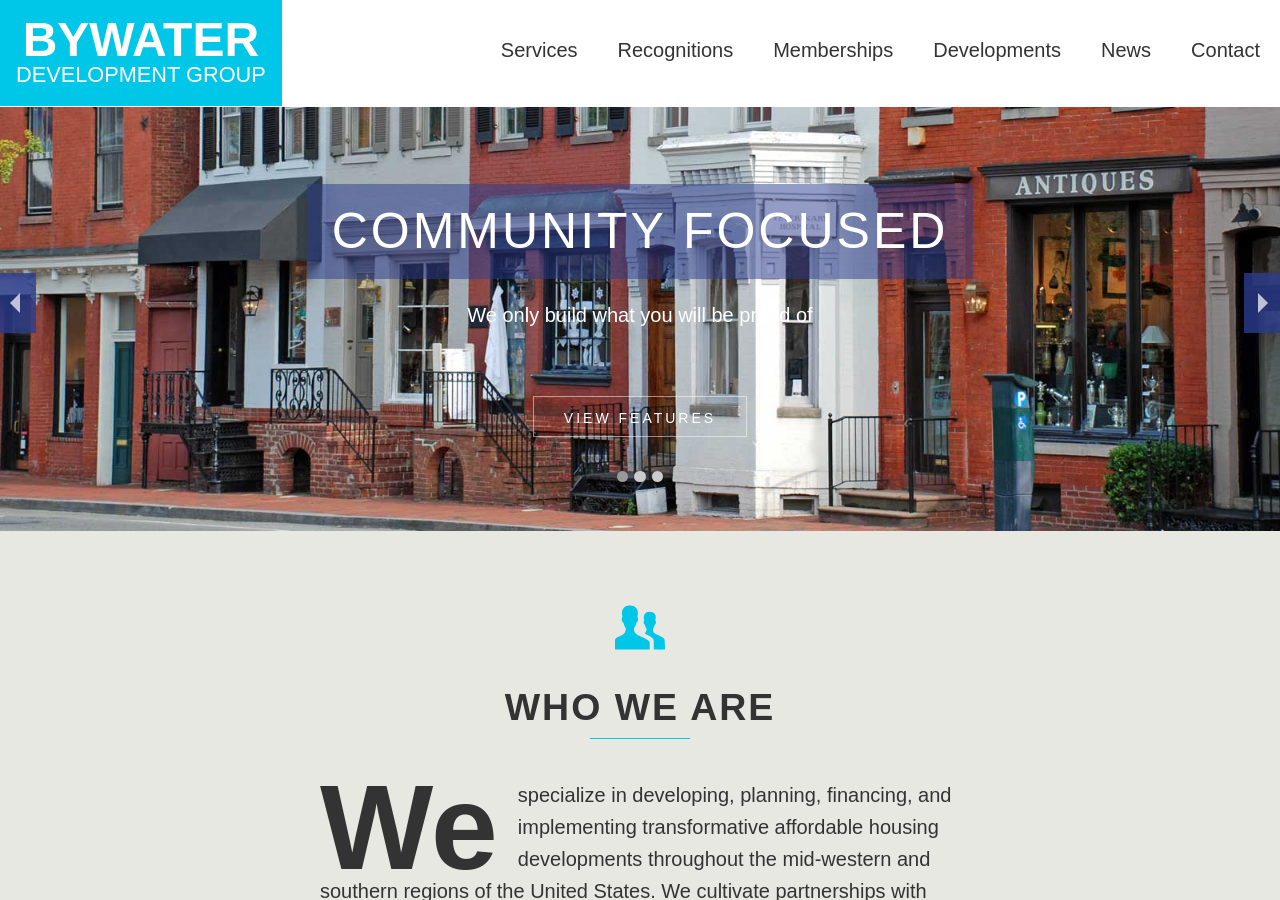
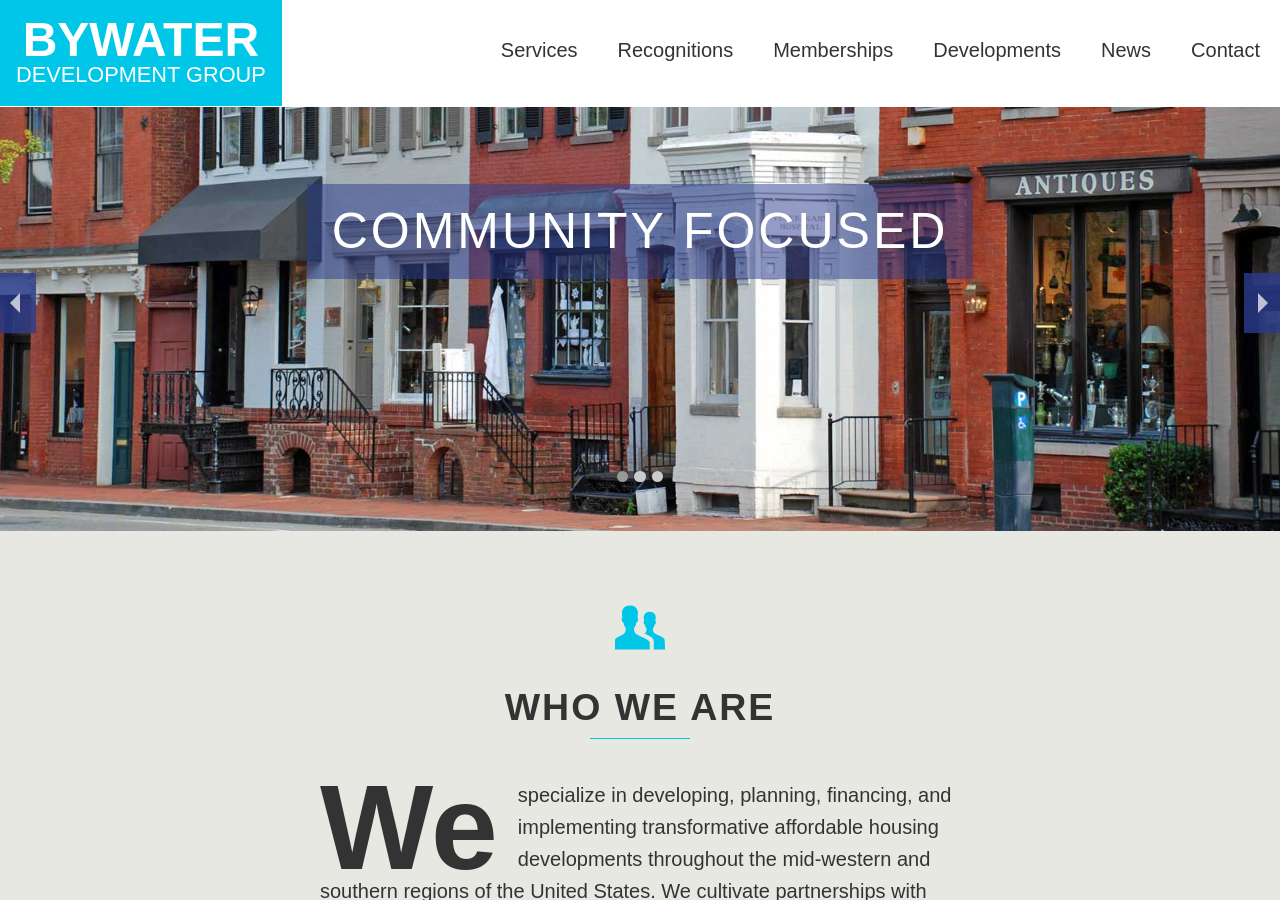
Before and after one commit to bywater/bywater.github.io, a Jekyll site: the page built from index.html, in a window 1280 px wide and 900 px high. Built offline with Jekyll 4.4.1, drawn with Linux system fonts in a browser that asks for light colours; nearby versions of some CDN libraries.

Commit message:
comment out slide info

```diff
--- a/_data/slides.yml
+++ b/_data/slides.yml
@@ -2,9 +2,9 @@
   desc_location: center
   desc:
     <h2>Community focused</h2>
-    <p>We only build what you will be proud of</p>
-    <div class='two spacing'></div>
-    <a class='button boxed'>View Features</a>
+    # <p>We only build what you will be proud of</p>
+    # <div class='two spacing'></div>
+    # <a class='button boxed'>View Features</a>
 
 - image: group-1.jpg
   desc_location: left
```
